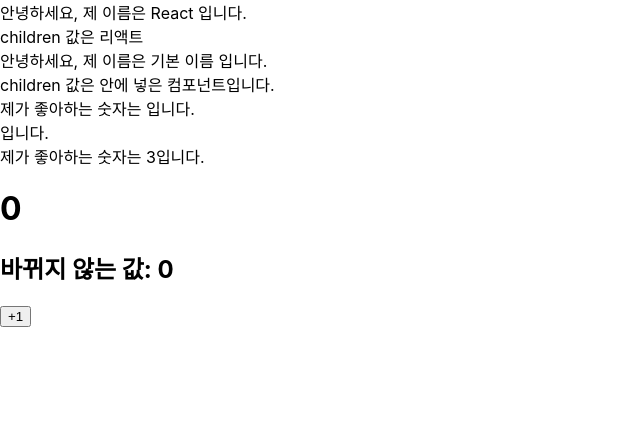
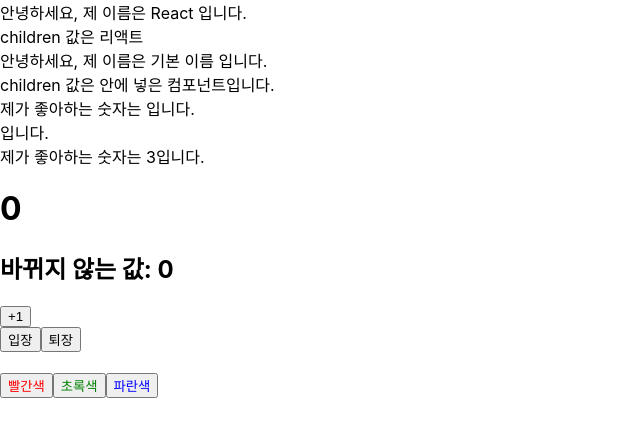
Before and after one commit to tsb-study/react-study, a React (Create React App) app in the folder 03-Component/: page / in a window 1280 px wide. Shown: the top 436 px of the page, without its empty margins (0-640 px from the left). Built offline with nearby package versions, Linux system fonts and the light colour scheme.

Commit message:
state 정리

```diff
--- a/03-Component/src/App.js
+++ b/03-Component/src/App.js
@@ -1,5 +1,6 @@
-import Counter from "./CounterClass";
+import Counter from "./Counter";
 import MyComponent from "./MyComponent";
+import Say from "./Say";
 
 // function App() {
 //   const name = "리액트";
@@ -19,7 +20,8 @@
       <MyComponent name="React" favoriteNumber={3}>
         리액트<MyComponent>안에 넣은 컴포넌트</MyComponent>
       </MyComponent>
-      <Counter></Counter>
+      <Counter />
+      <Say />
     </>
   );
 };
--- /dev/null
+++ b/03-Component/src/Say.js
@@ -0,0 +1,26 @@
+import React, { useState } from "react";
+
+const Say = () => {
+  const [message, setMessage] = useState("");
+  const onClickEnter = () => setMessage("안녕하세요!");
+  const onClickLeave = () => setMessage("안녕히 가세요!");
+  const [color, setColor] = useState("black");
+  return (
+    <div>
+      <button onClick={onClickEnter}>입장</button>
+      <button onClick={onClickLeave}>퇴장</button>
+      <h1 style={{ color }}>{message}</h1>
+      <button style={{ color: "red" }} onClick={() => setColor("red")}>
+        빨간색
+      </button>
+      <button style={{ color: "green" }} onClick={() => setColor("green")}>
+        초록색
+      </button>
+      <button style={{ color: "blue" }} onClick={() => setColor("blue")}>
+        파란색
+      </button>
+    </div>
+  );
+};
+
+export default Say;
```
Also changed, not shown: 03-Component/src/Counter.js (renamed from 03-Component/src/CounterClass.js).
